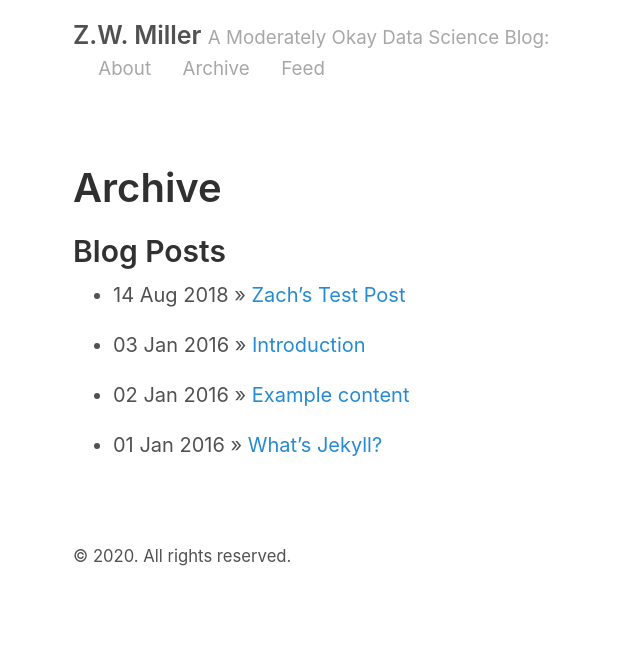
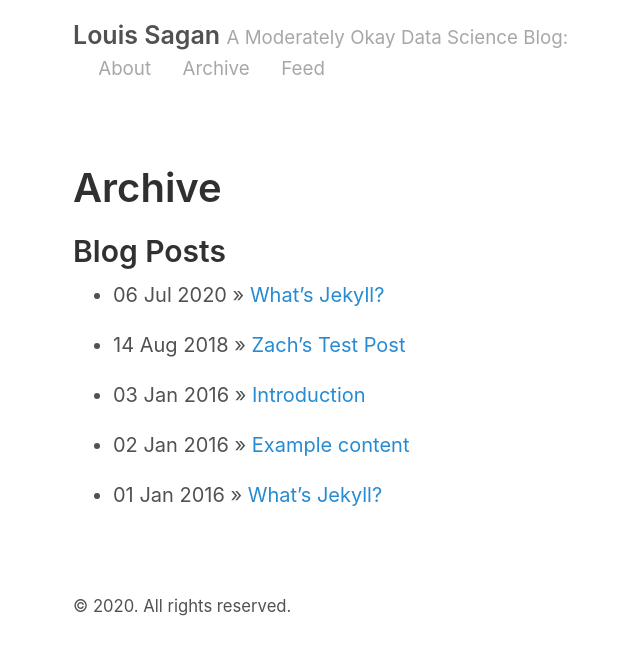
Before and after one commit to dlsagan/dlsagan.github.io, a Jekyll site: the page built from archive.md, in a window 1280 px wide. Shown: the top 655 px of the page, without its empty margins (217-857 px from the left). Built offline with Jekyll 4.4.1, drawn with Linux system fonts in a browser that asks for light colours.

Commit message:
update _config

```diff
--- a/_config.yml
+++ b/_config.yml
@@ -2,9 +2,9 @@
 permalink:           pretty
 
 # Setup
-title:               Z.W. Miller
+title:               Louis Sagan
 tagline:             A Moderately Okay Data Science Blog
-url:                 http://zwmiller.github.io
+url:                 http://dlsagan.github.io
 paginate:            2
 baseurl:             ""
 
@@ -17,14 +17,14 @@ sass:
 
 # About/contact
 author:
-  name:              Zach Miller
-  url:               https://twitter.com/zaglamir
-  email:             zach@thisismetis.com
+  name:              Louis Sagan
+  url:
+  email:             dlsagan@msn.com
 
 # Custom vars
 version:             2.0.0
 github:
-  repo:              https://github.com/zwmiller
+  repo:              https://github.com/dlsagan
 
 # Gems
 gems:
```
Also changed, not shown: _posts/2020-07-06-whats-jekyll.md (added, +10 -0 lines).
